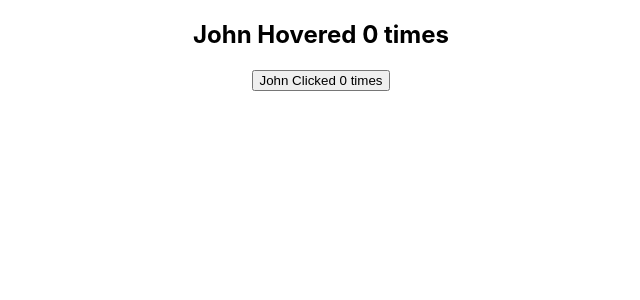
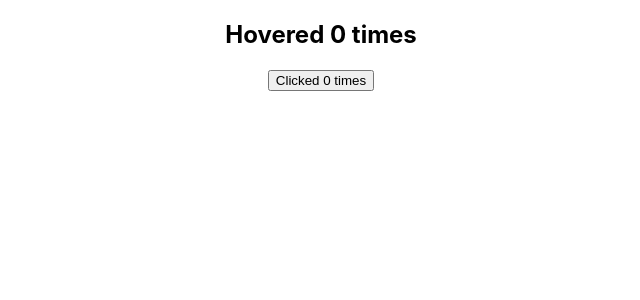
Before and after one commit to edwinisnow/react-basics, a React (Create React App) app: page / in a window 1280 px wide. Shown: the top 300 px of the page, without its empty margins (319-959 px from the left). Built offline with nearby package versions, Linux system fonts and the light colour scheme.

Commit message:
HC Updated Component

```diff
--- a/src/components/ClickCounter.js
+++ b/src/components/ClickCounter.js
@@ -3,25 +3,13 @@
 
 
 class ClickCounter extends Component {
-    constructor(props) {
-        super(props)
-
-        this.state = {
-            count: 0
-        }
-    }
-    incrementCount = () => {
-        this.setState(prevState => {
-            return { count: prevState.count + 1 }
-        })
-    }
 
     render() {
-        const { count } = this.state;
+        const { count, incrementCount } = this.props;
 
         return (
             <div>
-                <button onClick={this.incrementCount}>{this.props.name} Clicked {count} times</button>
+                <button onClick={incrementCount}> Clicked {count} times</button>
             </div>
         )
     }
--- a/src/components/HoverCounter.js
+++ b/src/components/HoverCounter.js
@@ -2,24 +2,13 @@
 import UpdatedComponent from './withCounter'
 
 class HoverCounter extends Component {
-    constructor(props) {
-        super(props)
-
-        this.state = {
-            count: 0
-        }
-    }
-    incrementCount = () => {
-        this.setState(prevState => {
-            return { count: prevState.count + 1 }
-        })
-    }
 
     render() {
-        const { count } = this.state;
+        const { count, incrementCount } = this.props;
+
         return (
             <div>
-                <h2 onMouseOver={this.incrementCount}>{this.props.name} Hovered {count} times</h2>
+                <h2 onMouseOver={incrementCount}> Hovered {count} times</h2>
             </div>
         )
     }
--- a/src/components/withCounter.js
+++ b/src/components/withCounter.js
@@ -2,8 +2,21 @@
 
 const UpdatedComponent = (OriginalComponent) => {
     class NewComponent extends React.Component {
+        constructor(props) {
+            super(props)
+
+            this.state = {
+                count: 0
+            }
+        }
+        incrementCount = () => {
+            this.setState(prevState => {
+                return { count: prevState.count + 1 }
+            })
+        }
+
         render() {
-            return <OriginalComponent name="John" />
+            return <OriginalComponent count={this.state.count} incrementCount={this.incrementCount} />
         }
     }
     return NewComponent;
```
